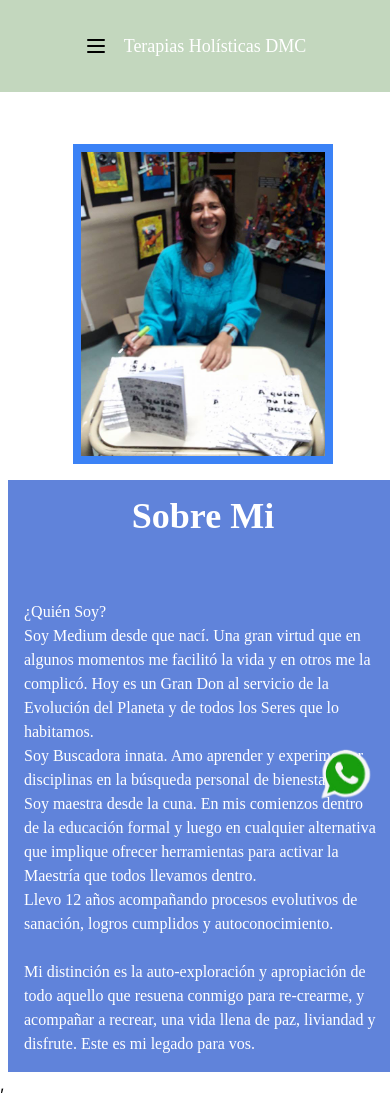
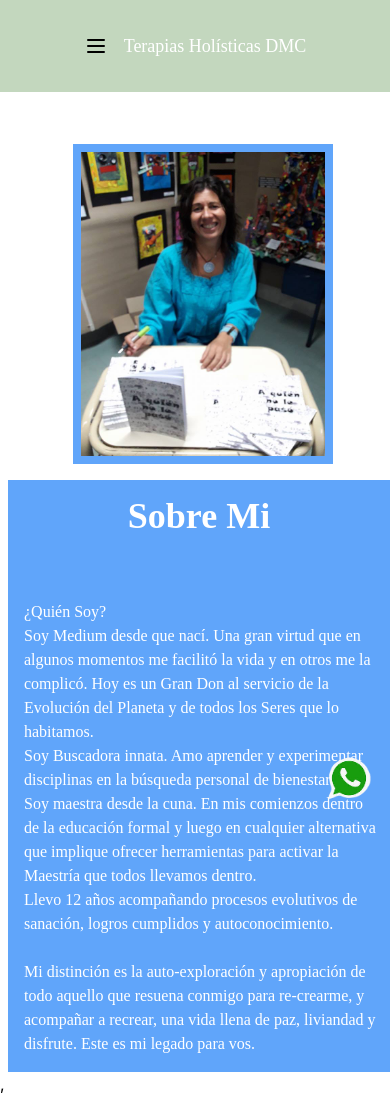
Before and after one commit to joak990/TerapiasHolisticasDMCFront, a React (Vite) app: page /me in a window 390 px wide. Built offline with nearby package versions, Linux system fonts and the light colour scheme.

Commit message:
responsive

```diff
--- a/src/App.jsx
+++ b/src/App.jsx
@@ -25,7 +25,7 @@ function App() {
             rel="noopener noreferrer"
             className="  p-4 rounded-full "
           >
-            <img src={logowp} alt="WhatsApp" className="w-15 h-14" />
+            <img src={logowp} alt="WhatsApp" className=" w-12 md:w-15 h-12 md:h-14" />
           </a>
         </div>
       )}
--- a/src/Components/Navbar.jsx
+++ b/src/Components/Navbar.jsx
@@ -101,7 +101,7 @@ function Navbar() {
                 <div>
                   <img src={storedFotoURL} onClick={toggleOptions} className="cursor-pointer h-9 w-9 rounded-full" />
                   {cart.length > 0 && (
-                    <div className="bg-red-500  text-white text-xs w-5 h-5 rounded-full absolute top-0 right-4 md:right-0 -mt-1 -mr-1 flex items-center justify-center">
+                    <div className="bg-red-500  text-white text-xs w-5 h-5 rounded-full absolute top-0 right-10 md:right-0 -mt-1 -mr-1 flex items-center justify-center">
                       {cart.length}
                     </div>
                   )}
--- a/src/Views/Contact.jsx
+++ b/src/Views/Contact.jsx
@@ -77,8 +77,8 @@ function Contact() {
   };
 
   return (
-    <div className="min-h-screen flex justify-center items-center mt-96 md:mt-44 bg-gray-100">
-      <div className="bg-white p-6 rounded-lg shadow-md w-1/2">
+    <div className="min-h-screen flex justify-center items-center mt-28 md:mt-44 bg-gray-100">
+      <div className="bg-white w-[300px] p-6 rounded-lg shadow-md md:w-1/2">
         <h2 className="text-3xl font-semibold mb-6">Contáctanos</h2>
         <form className="space-y-4">
           <div className="flex flex-col">
--- a/src/Views/Sobremi.jsx
+++ b/src/Views/Sobremi.jsx
@@ -4,9 +4,9 @@ function Sobremi() {
   return (
     <div className="flex flex-col items-center mt-32">
       <div className="flex flex-col items-center sm:flex-row">
-        <img className="w-[260px] md:w-[370px] md:h-[380px] h-[320px] border-8 border-blue-500 mt-4 sm:mt-22 ml-4" src={me} alt="" />
-        <div className="bg-bgla mt-4 md:h-[450px] md:w-[900px]  sm:mt-16 w-full sm:w-[70%] ml-4 p-4">
-          <div className="text-white text-center font-custom font-semibold text-4xl mb-4">Sobre Mi</div>
+        <img className="w-[260px] md:w-[370px] md:h-[380px] h-[320px] border-8 border-blue-400 mt-4 sm:mt-22 ml-4" src={me} alt="" />
+        <div className="bg-blue-400 mt-4 md:h-[450px] md:w-[900px]  sm:mt-16 w-full sm:w-[70%] ml-4 p-4">
+          <div className="text-white text-center mr-2 font-custom font-semibold text-4xl mb-4">Sobre Mi</div>
           <br /><br />
           <p className="text-white font-custom ">
             ¿Quién Soy? <br />Soy Medium desde que nací. Una gran virtud que en algunos momentos me facilitó la vida y en otros me la complicó. Hoy es un Gran Don al servicio de la Evolución del Planeta y de todos los Seres que lo habitamos. <br />Soy Buscadora innata. Amo aprender y experimentar disciplinas en la búsqueda personal de bienestar. <br />Soy maestra desde la cuna. En mis comienzos dentro de la educación formal y luego en cualquier alternativa que implique ofrecer herramientas para activar la Maestría que todos llevamos dentro. <br />Llevo 12 años acompañando procesos evolutivos de sanación, logros cumplidos y autoconocimiento. <br /><br />
```
